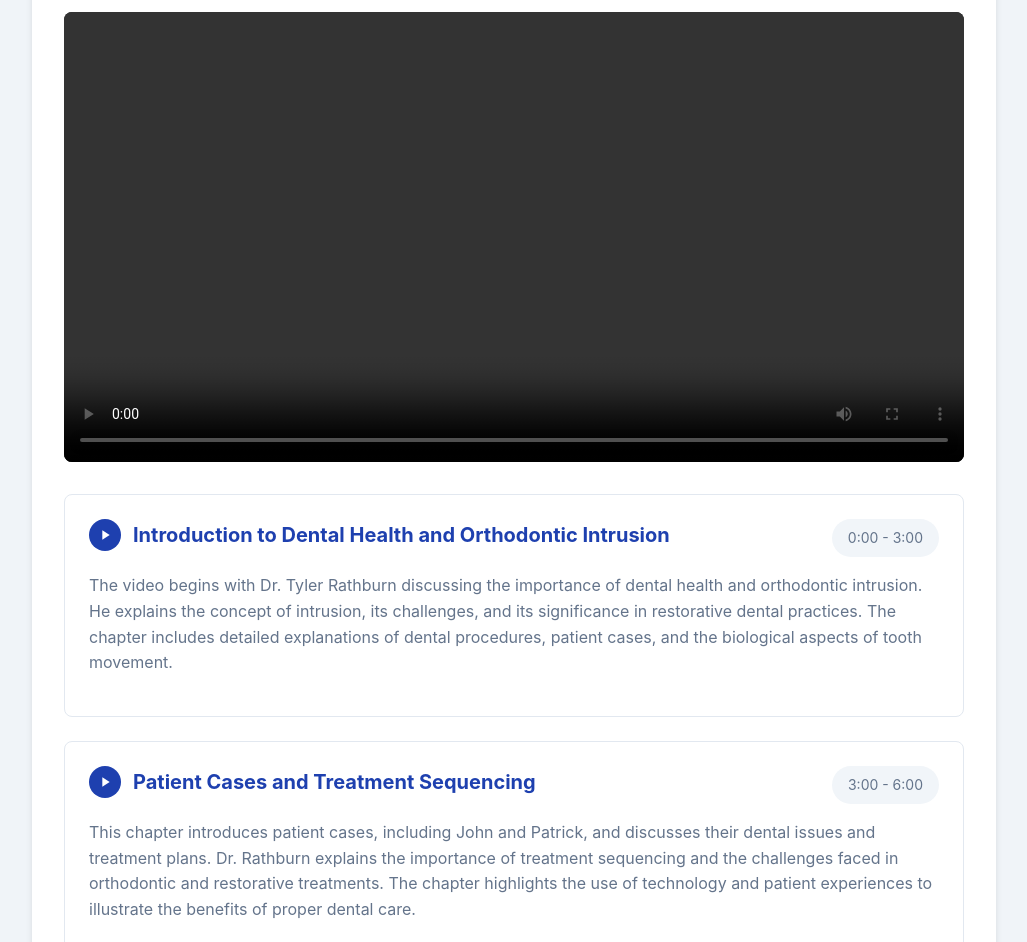
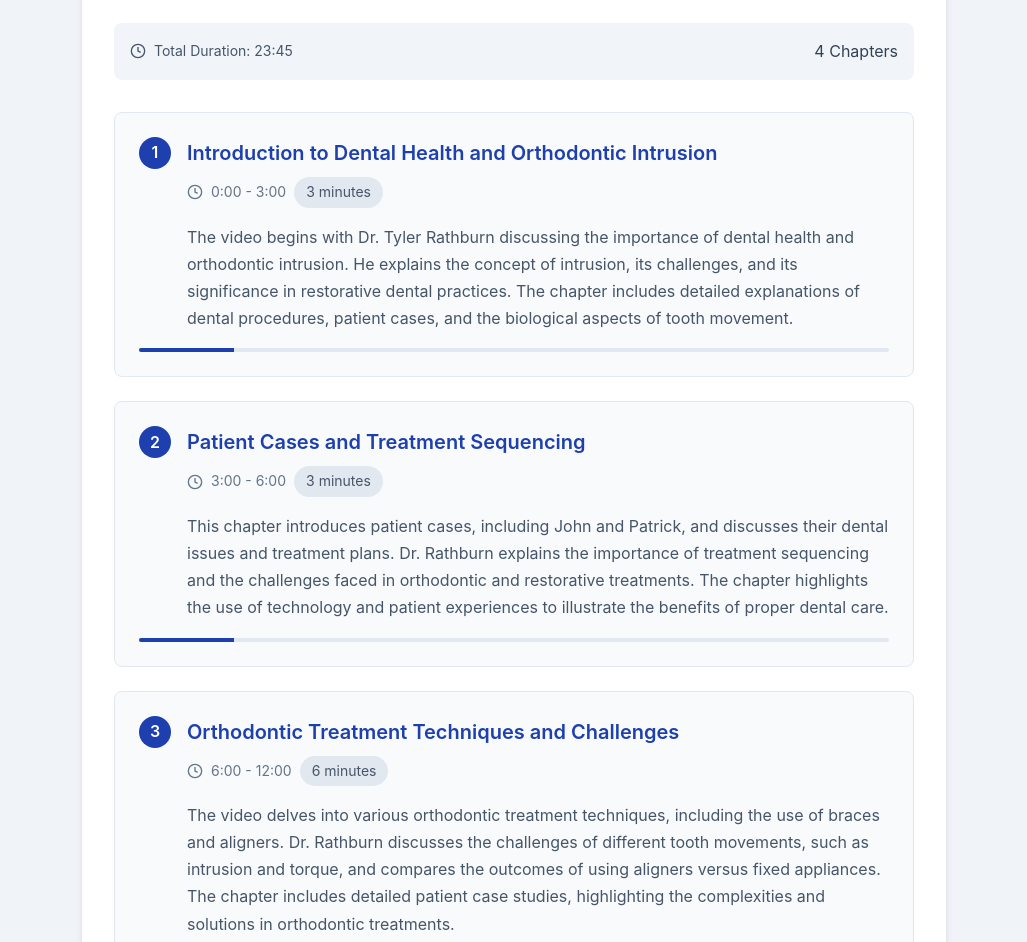
Before and after one commit to testregions/VideoChapters, a plain HTML site: page index.html in a window 1280 px wide. Shown: the part 134-1076 px from the top of the page, without its empty margins (126-1153 px from the left). Drawn offline with Linux system fonts and the light colour scheme.

Commit message:
Update index.html

```diff
--- a/index.html
+++ b/index.html
@@ -3,7 +3,7 @@
 <head>
     <meta charset="UTF-8">
     <meta name="viewport" content="width=device-width, initial-scale=1.0">
-    <title>Dental Education - Video Clips</title>
+    <title>Video Chapter Summaries</title>
     <style>
         body {
             font-family: -apple-system, BlinkMacSystemFont, "Segoe UI", Roboto, sans-serif;
@@ -15,7 +15,7 @@
         }
 
         .container {
-            max-width: 900px;
+            max-width: 800px;
             margin: 0 auto;
             background-color: white;
             border-radius: 12px;
@@ -23,244 +23,233 @@
             padding: 2rem;
         }
 
-        .video-container {
-            position: relative;
-            width: 100%;
+        h1 {
+            color: #1e40af;
+            text-align: center;
             margin-bottom: 2rem;
-            background: #000;
-            border-radius: 8px;
-            overflow: hidden;
-        }
-
-        #clipPlayer {
-            width: 100%;
-            display: block;
-            min-height: 400px;
-            background-color: #1a1a1a;
+            font-size: 2rem;
         }
 
         .chapter {
-            background-color: white;
+            background-color: #f8fafc;
             border: 1px solid #e2e8f0;
             border-radius: 8px;
             padding: 1.5rem;
             margin-bottom: 1.5rem;
-            cursor: pointer;
             transition: all 0.2s ease;
         }
 
         .chapter:hover {
             transform: translateY(-2px);
             box-shadow: 0 4px 12px rgba(0, 0, 0, 0.05);
-            background-color: #f8fafc;
-        }
-
-        .chapter.loading {
-            opacity: 0.7;
-            pointer-events: none;
         }
 
         .chapter-header {
             display: flex;
-            justify-content: space-between;
             align-items: flex-start;
+            margin-bottom: 1rem;
             gap: 1rem;
         }
 
-        .play-button {
+        .chapter-number {
             background-color: #1e40af;
             color: white;
-            border: none;
-            border-radius: 50%;
             width: 32px;
             height: 32px;
+            border-radius: 50%;
             display: flex;
             align-items: center;
             justify-content: center;
-            margin-right: 0.75rem;
-            cursor: pointer;
+            font-weight: 600;
+            flex-shrink: 0;
+        }
+
+        .chapter-info {
+            flex: 1;
         }
 
         .chapter-title {
             font-size: 1.25rem;
             color: #1e40af;
-            margin: 0;
-            flex: 1;
+            margin: 0 0 0.5rem 0;
+            font-weight: 600;
+        }
+
+        .chapter-time {
+            color: #64748b;
+            font-size: 0.875rem;
             display: flex;
+            align-items: center;
+            gap: 0.5rem;
+            flex-wrap: wrap;
+        }
+
+        .chapter-duration {
+            background-color: #e2e8f0;
+            padding: 0.25rem 0.75rem;
+            border-radius: 9999px;
+            font-size: 0.875rem;
+            color: #475569;
+        }
+
+        .chapter-content {
+            color: #475569;
+            margin: 1rem 0 0 0;
+            line-height: 1.7;
+            padding-left: calc(32px + 1rem);
+        }
+
+        .progress-bar {
+            height: 4px;
+            background-color: #e2e8f0;
+            border-radius: 2px;
+            margin-top: 1rem;
+            overflow: hidden;
+        }
+
+        .progress {
+            height: 100%;
+            background-color: #1e40af;
+            width: var(--progress-width);
+        }
+
+        .video-info {
+            background-color: #f1f5f9;
+            border-radius: 8px;
+            padding: 1rem;
+            margin-bottom: 2rem;
+            display: flex;
+            justify-content: space-between;
             align-items: center;
         }
 
-        .loading-indicator {
-            display: none;
-            position: absolute;
-            top: 50%;
-            left: 50%;
-            transform: translate(-50%, -50%);
-            background: rgba(0, 0, 0, 0.8);
-            color: white;
-            padding: 1rem 2rem;
-            border-radius: 8px;
-            text-align: center;
+        .total-duration {
+            display: flex;
+            align-items: center;
+            gap: 0.5rem;
+            color: #475569;
+            font-size: 0.875rem;
         }
 
-        .loading-indicator.visible {
-            display: block;
+        @media (max-width: 640px) {
+            .container {
+                padding: 1rem;
             }
 
-        .error-message {
-            color: #dc2626;
-            background-color: #fef2f2;
-            border: 1px solid #fee2e2;
-            padding: 1rem;
-            border-radius: 8px;
-            margin: 1rem 0;
-            display: none;
-        }
-
-        .status-badge {
-            background-color: #f1f5f9;
-            padding: 0.5rem 1rem;
-            border-radius: 20px;
-            font-size: 0.875rem;
-            color: #64748b;
+            .chapter-header {
+                flex-direction: column;
             }
 
             .chapter-content {
-            margin-top: 1rem;
-            color: #64748b;
+                padding-left: 0;
             }
 
-        @media (max-width: 640px) {
-            .chapter-header {
+            .video-info {
                 flex-direction: column;
+                gap: 1rem;
+                text-align: center;
             }
         }
     </style>
 </head>
 <body>
     <div class="container">
-        <h1>Dental Education Video Clips</h1>
-        <div class="video-container">
-            <video id="clipPlayer" controls>
-                Your browser does not support the video tag.
-            </video>
-            <div id="loadingIndicator" class="loading-indicator">
-                <div>Loading video segment...</div>
-                <div id="loadingStatus" style="font-size: 0.875rem; margin-top: 0.5rem"></div>
+        <h1>Video Chapter Summaries</h1>
+
+        <div class="video-info">
+            <div class="total-duration">
+                <svg width="16" height="16" viewBox="0 0 24 24" fill="none" stroke="currentColor" stroke-width="2">
+                    <circle cx="12" cy="12" r="10"></circle>
+                    <polyline points="12 6 12 12 16 14"></polyline>
+                </svg>
+                Total Duration: 23:45
             </div>
-            <div id="errorMessage" class="error-message"></div>
-        </div>
-        <div id="chapters"></div>
+            <div>4 Chapters</div>
         </div>
 
-    <script>
-        const API_KEY = 'tlk_2FT1AC42M8MJND2SQPCN51JAJ3HS';
-        const VIDEO_ID = '672a368d1a5f2afde1137103';
+        <div class="chapter">
+            <div class="chapter-header">
+                <div class="chapter-number">1</div>
+                <div class="chapter-info">
+                    <h2 class="chapter-title">Introduction to Dental Health and Orthodontic Intrusion</h2>
+                    <div class="chapter-time">
+                        <svg width="16" height="16" viewBox="0 0 24 24" fill="none" stroke="currentColor" stroke-width="2">
+                            <circle cx="12" cy="12" r="10"></circle>
+                            <polyline points="12 6 12 12 16 14"></polyline>
+                        </svg>
+                        0:00 - 3:00
+                        <span class="chapter-duration">3 minutes</span>
+                    </div>
+                </div>
+            </div>
+            <p class="chapter-content">The video begins with Dr. Tyler Rathburn discussing the importance of dental health and orthodontic intrusion. He explains the concept of intrusion, its challenges, and its significance in restorative dental practices. The chapter includes detailed explanations of dental procedures, patient cases, and the biological aspects of tooth movement.</p>
+            <div class="progress-bar">
+                <div class="progress" style="--progress-width: 12.6%"></div>
+            </div>
+        </div>
 
-        async function fetchVideoClip(start, end) {
-            const loadingIndicator = document.getElementById('loadingIndicator');
-            const loadingStatus = document.getElementById('loadingStatus');
-            const errorMessage = document.getElementById('errorMessage');
-            const clipPlayer = document.getElementById('clipPlayer');
+        <div class="chapter">
+            <div class="chapter-header">
+                <div class="chapter-number">2</div>
+                <div class="chapter-info">
+                    <h2 class="chapter-title">Patient Cases and Treatment Sequencing</h2>
+                    <div class="chapter-time">
+                        <svg width="16" height="16" viewBox="0 0 24 24" fill="none" stroke="currentColor" stroke-width="2">
+                            <circle cx="12" cy="12" r="10"></circle>
+                            <polyline points="12 6 12 12 16 14"></polyline>
+                        </svg>
+                        3:00 - 6:00
+                        <span class="chapter-duration">3 minutes</span>
+                    </div>
+                </div>
+            </div>
+            <p class="chapter-content">This chapter introduces patient cases, including John and Patrick, and discusses their dental issues and treatment plans. Dr. Rathburn explains the importance of treatment sequencing and the challenges faced in orthodontic and restorative treatments. The chapter highlights the use of technology and patient experiences to illustrate the benefits of proper dental care.</p>
+            <div class="progress-bar">
+                <div class="progress" style="--progress-width: 12.6%"></div>
+            </div>
+        </div>
 
-            loadingIndicator.classList.add('visible');
-            errorMessage.style.display = 'none';
+        <div class="chapter">
+            <div class="chapter-header">
+                <div class="chapter-number">3</div>
+                <div class="chapter-info">
+                    <h2 class="chapter-title">Orthodontic Treatment Techniques and Challenges</h2>
+                    <div class="chapter-time">
+                        <svg width="16" height="16" viewBox="0 0 24 24" fill="none" stroke="currentColor" stroke-width="2">
+                            <circle cx="12" cy="12" r="10"></circle>
+                            <polyline points="12 6 12 12 16 14"></polyline>
+                        </svg>
+                        6:00 - 12:00
+                        <span class="chapter-duration">6 minutes</span>
+                    </div>
+                </div>
+            </div>
+            <p class="chapter-content">The video delves into various orthodontic treatment techniques, including the use of braces and aligners. Dr. Rathburn discusses the challenges of different tooth movements, such as intrusion and torque, and compares the outcomes of using aligners versus fixed appliances. The chapter includes detailed patient case studies, highlighting the complexities and solutions in orthodontic treatments.</p>
+            <div class="progress-bar">
+                <div class="progress" style="--progress-width: 25.2%"></div>
+            </div>
+        </div>
 
-            try {
-                // Construct the video URL with timestamp parameters
-                const videoUrl = `https://api.twelvelabs.io/v1.2/videos/${VIDEO_ID}/stream?start_time=${start}&end_time=${end}`;
-
-                // Set up the video player with the URL and headers
-                clipPlayer.src = videoUrl;
-
-                // Add headers to the video request
-                clipPlayer.addEventListener('loadstart', function() {
-                    const xhr = new XMLHttpRequest();
-                    xhr.open('GET', videoUrl);
-                    xhr.setRequestHeader('x-api-key', API_KEY);
-                    xhr.responseType = 'blob';
-
-                    xhr.onload = function() {
-                        if (xhr.status === 200) {
-                            const videoBlob = xhr.response;
-                            const videoUrl = URL.createObjectURL(videoBlob);
-                            clipPlayer.src = videoUrl;
-                            clipPlayer.play().catch(e => console.error('Playback failed:', e));
-                        } else {
-                            throw new Error('Failed to load video segment');
-                        }
-                    };
-
-                    xhr.send();
-                }, { once: true });
-
-            } catch (error) {
-                console.error('Error:', error);
-                errorMessage.textContent = `Error: ${error.message}`;
-                errorMessage.style.display = 'block';
-            } finally {
-                loadingIndicator.classList.remove('visible');
-            }
-        }
-
-        function formatTime(seconds) {
-            const minutes = Math.floor(seconds / 60);
-            const remainingSeconds = Math.floor(seconds % 60);
-            return `${minutes}:${remainingSeconds.toString().padStart(2, '0')}`;
-        }
-
-        const chapters = {
-            "id": "544e6f36-01ff-4884-a7cd-b9d7c04da73c",
-            "chapters": [
-                {
-                    "chapter_number": 0,
-                    "start": 0,
-                    "end": 180,
-                    "chapter_title": "Introduction to Dental Health and Orthodontic Intrusion",
-                    "chapter_summary": "The video begins with Dr. Tyler Rathburn discussing the importance of dental health and orthodontic intrusion. He explains the concept of intrusion, its challenges, and its significance in restorative dental practices. The chapter includes detailed explanations of dental procedures, patient cases, and the biological aspects of tooth movement."
-                },
-                {
-                    "chapter_number": 1,
-                    "start": 180,
-                    "end": 360,
-                    "chapter_title": "Patient Cases and Treatment Sequencing",
-                    "chapter_summary": "This chapter introduces patient cases, including John and Patrick, and discusses their dental issues and treatment plans. Dr. Rathburn explains the importance of treatment sequencing and the challenges faced in orthodontic and restorative treatments. The chapter highlights the use of technology and patient experiences to illustrate the benefits of proper dental care."
-                },
-                {
-                    "chapter_number": 2,
-                    "start": 360,
-                    "end": 720,
-                    "chapter_title": "Orthodontic Treatment Techniques and Challenges",
-                    "chapter_summary": "The video delves into various orthodontic treatment techniques, including the use of braces and aligners. Dr. Rathburn discusses the challenges of different tooth movements, such as intrusion and torque, and compares the outcomes of using aligners versus fixed appliances. The chapter includes detailed patient case studies, highlighting the complexities and solutions in orthodontic treatments."
-                },
-                {
-                    "chapter_number": 3,
-                    "start": 720,
-                    "end": 1424.7582581,
-                    "chapter_title": "Comprehensive Dental Care and Interdisciplinary Planning",
-                    "chapter_summary": "The final chapter emphasizes the importance of comprehensive dental care and interdisciplinary planning. Dr. Rathburn discusses the need for effective communication between dental specialists and patients, the challenges of treatment planning, and the benefits of combining orthodontic and restorative treatments. The video concludes with a call to action, encouraging viewers to seek professional dental care and consider the educational resources offered by Spear Education."
-                }
-            ]
-        };
-
-        const chaptersHTML = chapters.chapters.map(chapter => `
-            <div class="chapter" onclick="fetchVideoClip(${chapter.start}, ${chapter.end})">
+        <div class="chapter">
             <div class="chapter-header">
-                    <h2 class="chapter-title">
-                        <button class="play-button">
-                            <svg width="16" height="16" viewBox="0 0 24 24" fill="currentColor">
-                                <path d="M8 5v14l11-7z"/>
+                <div class="chapter-number">4</div>
+                <div class="chapter-info">
+                    <h2 class="chapter-title">Comprehensive Dental Care and Interdisciplinary Planning</h2>
+                    <div class="chapter-time">
+                        <svg width="16" height="16" viewBox="0 0 24 24" fill="none" stroke="currentColor" stroke-width="2">
+                            <circle cx="12" cy="12" r="10"></circle>
+                            <polyline points="12 6 12 12 16 14"></polyline>
                         </svg>
-                        </button>
-                        ${chapter.chapter_title}
-                    </h2>
-                    <span class="status-badge">${formatTime(chapter.start)} - ${formatTime(chapter.end)}</span>
+                        12:00 - 23:45
+                        <span class="chapter-duration">11.75 minutes</span>
                     </div>
-                <p class="chapter-content">${chapter.chapter_summary}</p>
                 </div>
-        `).join('');
-
-        document.getElementById('chapters').innerHTML = chaptersHTML;
-    </script>
+            </div>
+            <p class="chapter-content">The final chapter emphasizes the importance of comprehensive dental care and interdisciplinary planning. Dr. Rathburn discusses the need for effective communication between dental specialists and patients, the challenges of treatment planning, and the benefits of combining orthodontic and restorative treatments. The video concludes with a call to action, encouraging viewers to seek professional dental care and consider the educational resources offered by Spear Education.</p>
+            <div class="progress-bar">
+                <div class="progress" style="--progress-width: 49.6%"></div>
+            </div>
+        </div>
+    </div>
 </body>
 </html>
```
Lines whose indentation alone changed are shown as unchanged.
